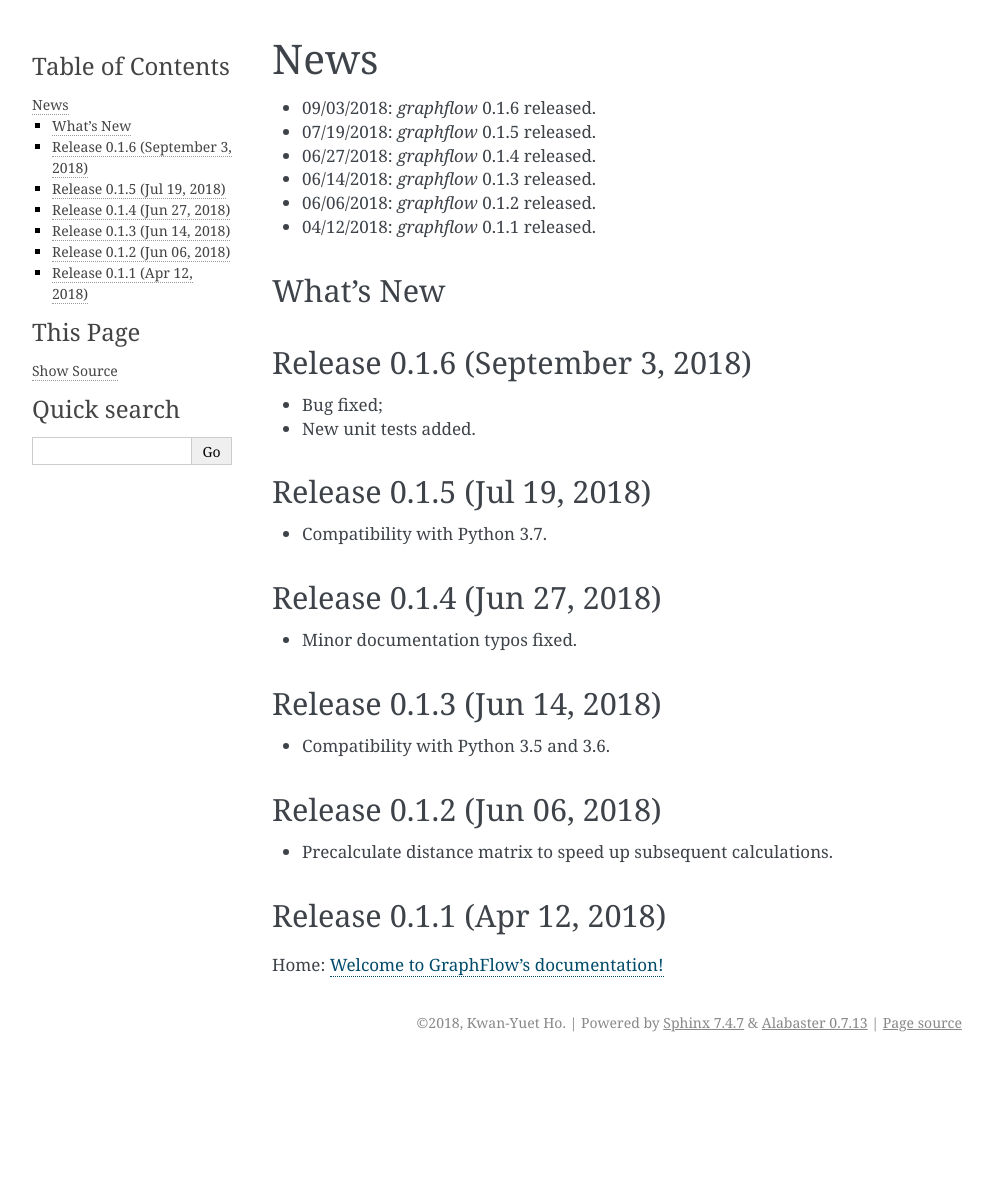
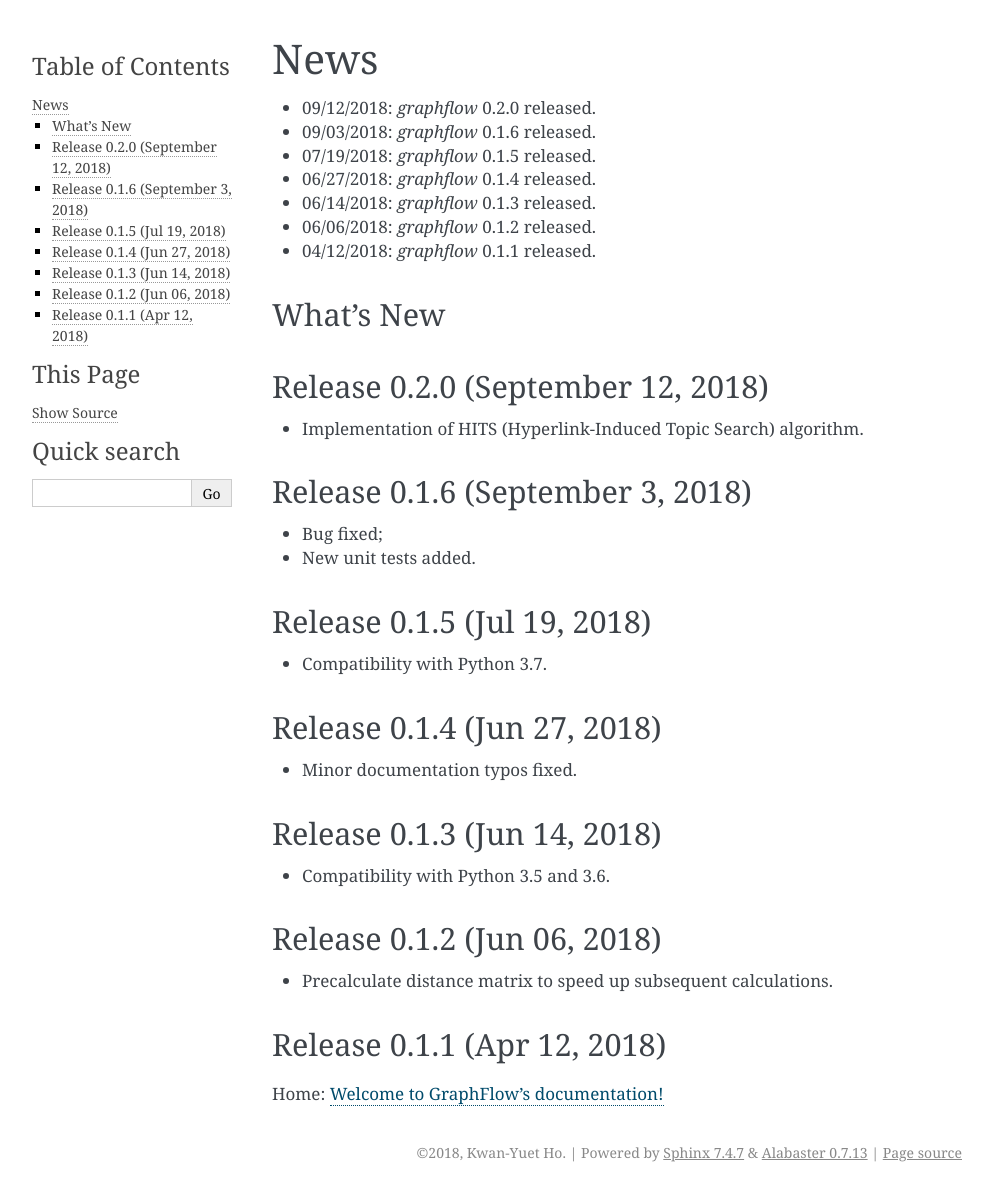
Before and after one commit to stephenhky/GraphFlow, a Sphinx documentation site: the page built from doc/source/news.rst, in a window 1280 px wide. Shown: the whole page, without its empty margins (148-1141 px from the left). Built offline with Sphinx 7.4.7, drawn with Linux system fonts in a browser that asks for light colours; before the commit the page ends 1062 px from its top, so only the background shows below that.

Commit message:
release 0.2.0

```diff
--- a/doc/source/news.rst
+++ b/doc/source/news.rst
@@ -1,6 +1,7 @@
 News
 ====
 
+* 09/12/2018: `graphflow` 0.2.0 released.
 * 09/03/2018: `graphflow` 0.1.6 released.
 * 07/19/2018: `graphflow` 0.1.5 released.
 * 06/27/2018: `graphflow` 0.1.4 released.
@@ -10,6 +11,11 @@
 
 What's New
 ----------
+
+Release 0.2.0 (September 12, 2018)
+----------------------------------
+
+* Implementation of HITS (Hyperlink-Induced Topic Search) algorithm.
 
 Release 0.1.6 (September 3, 2018)
 ---------------------------------
--- a/setup.py
+++ b/setup.py
@@ -10,7 +10,7 @@
 
 
 setup(name='graphflow',
-      version="0.2.0a0",
+      version="0.2.0",
       description="Algorithms for Graph Flow Analysis",
       long_description="Numerical routines for analyzing data represented by graphs",
       classifiers=[
```
Also changed, not shown: README.md (+1 -0 lines).
